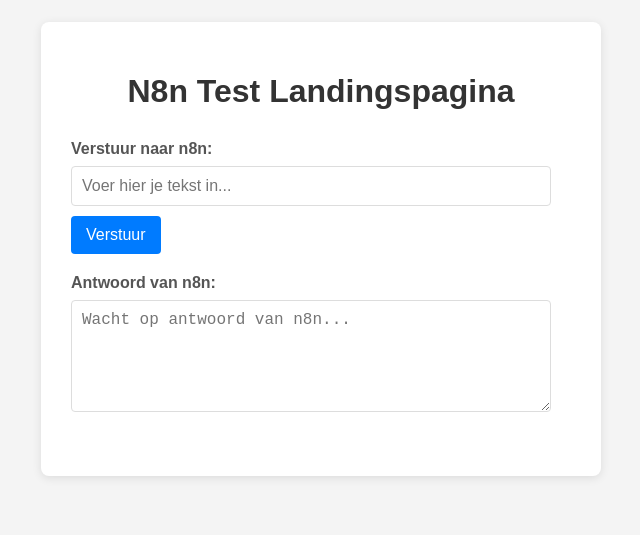
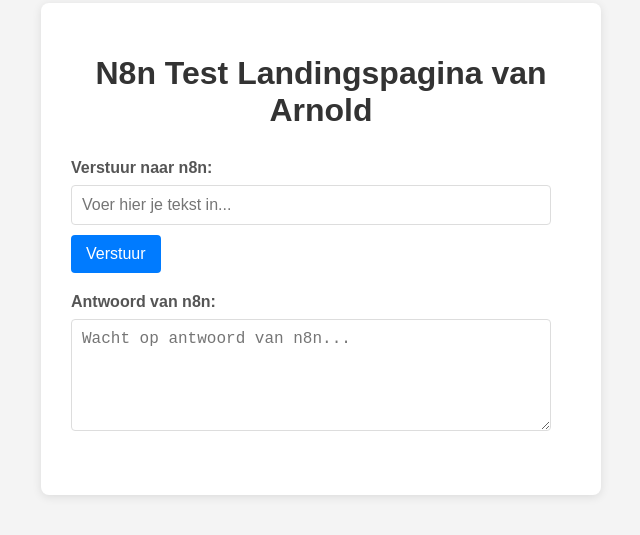
Before and after one commit to arnoldvanandel/Netlify, a plain HTML site: page index.html in a window 1280 px wide. Shown: the part 151-686 px from the top of the page, without its empty margins (319-959 px from the left). Drawn offline with Linux system fonts and the light colour scheme.

Commit message:
Update index.html

```diff
--- a/index.html
+++ b/index.html
@@ -8,7 +8,7 @@
 </head>
 <body>
     <div class="container">
-        <h1>N8n Test Landingspagina</h1>
+        <h1>N8n Test Landingspagina van Arnold</h1>
 
         <div class="input-section">
             <label for="n8nInput">Verstuur naar n8n:</label>
```
